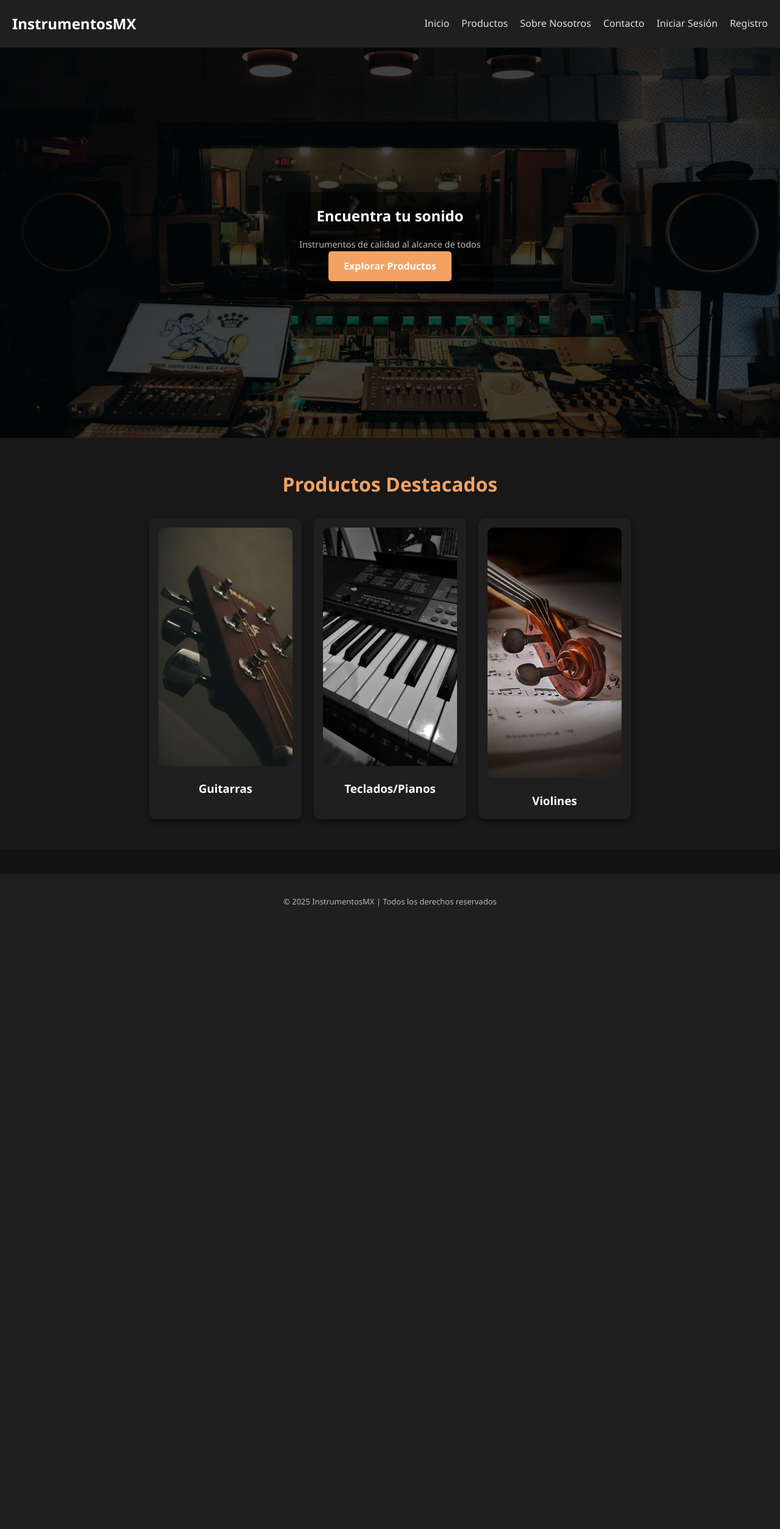
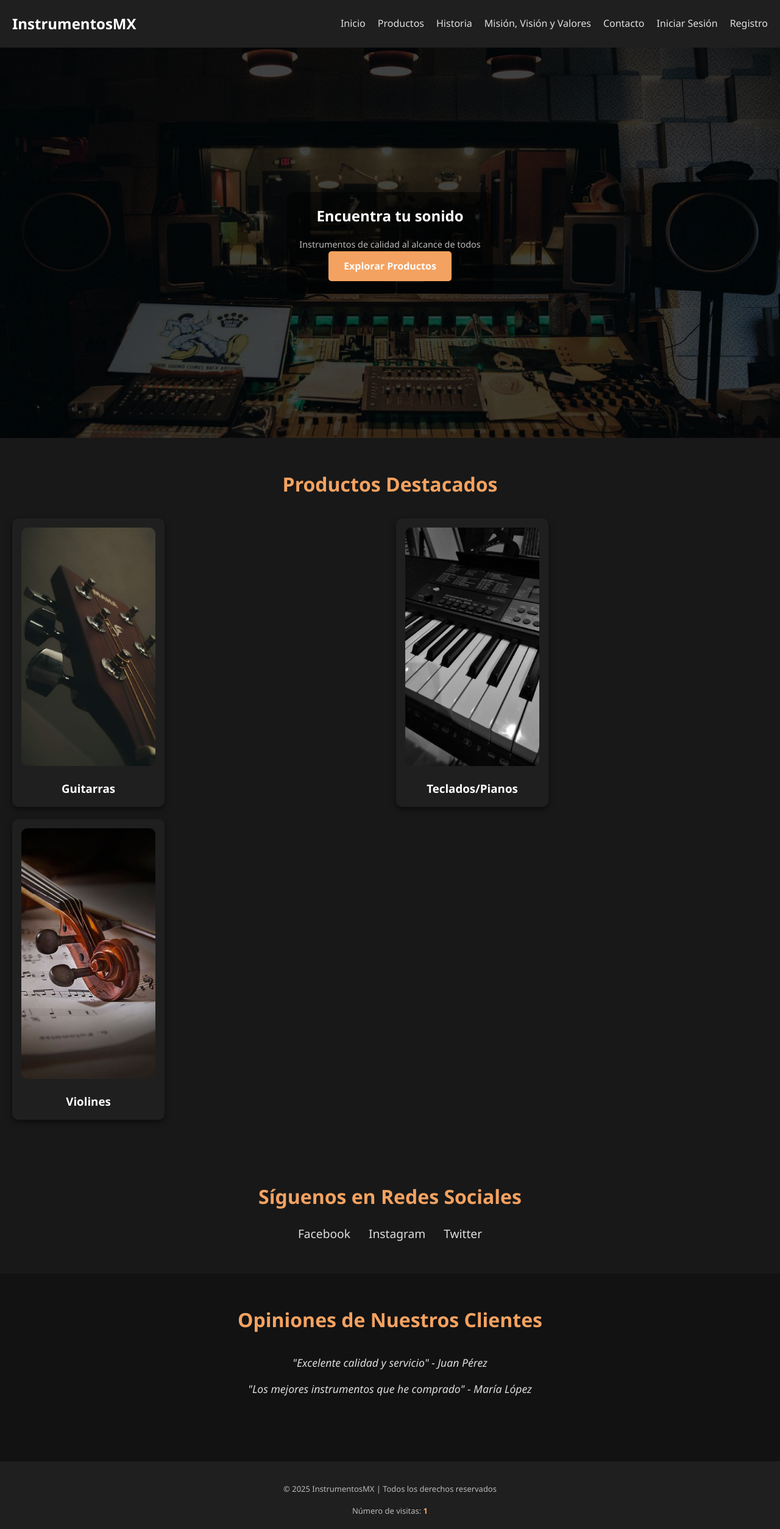
Before and after one commit to Asatoth666/Instrumentos-MX, a PHP site: page / in a window 1280 px wide. Shown: the whole page at 61% size. Before the commit the page ends 1487 px from the top, so only its background shows below. Run offline with PHP 8.4, Linux system fonts and the light colour scheme.

Commit message:
Cambio al index y a nosotros

```diff
--- /dev/null
+++ b/app.js
@@ -0,0 +1,6 @@
+// Contador de visitas (simulado con localStorage)
+const contadorVisitas = document.getElementById('contador-visitas');
+let visitas = localStorage.getItem('visitas') || 0;
+visitas++;
+localStorage.setItem('visitas', visitas);
+contadorVisitas.textContent = visitas;
--- a/css/style.css
+++ b/css/style.css
@@ -256,3 +256,127 @@ p a:hover {
     z-index: 1;
     /* se queda detrás del texto */
 }
+
+/* Redes Sociales */
+.redes-sociales {
+    padding: 50px 20px;
+    background: #181818;
+    text-align: center;
+}
+
+.redes-sociales h2 {
+    color: #f4a261;
+    margin-bottom: 20px;
+    font-size: 2em;
+}
+
+.redes-sociales ul {
+    list-style: none;
+    display: flex;
+    justify-content: center;
+    gap: 30px;
+    flex-wrap: wrap;
+}
+
+.redes-sociales a {
+    color: #e0e0e0;
+    font-size: 1.2em;
+    text-decoration: none;
+    transition: 0.3s;
+}
+
+.redes-sociales a:hover {
+    color: #f4a261;
+}
+
+/* Opiniones */
+.opiniones {
+    padding: 50px 20px;
+    background: #121212;
+    text-align: center;
+}
+
+.opiniones h2 {
+    color: #f4a261;
+    margin-bottom: 30px;
+    font-size: 2em;
+}
+
+.opiniones p {
+    font-style: italic;
+    margin-bottom: 15px;
+    color: #ddd;
+    font-size: 1.1em;
+}
+
+/* Ajustes al contador en footer */
+footer p span {
+    font-weight: bold;
+    color: #f4a261;
+}
+
+/* Lista de valores */
+.valores-lista {
+    list-style: none;
+    max-width: 700px;
+    margin: 0 auto;
+    padding: 0;
+    text-align: left;
+}
+
+.valores-lista li {
+    background: #1f1f1f;
+    margin: 10px 0;
+    padding: 15px;
+    border-radius: 8px;
+    display: flex;
+    align-items: center;
+    gap: 15px;
+    box-shadow: 0 2px 6px rgba(0,0,0,0.4);
+    transition: transform 0.2s;
+}
+
+.valores-lista li span {
+    font-size: 1.5em;
+}
+
+.valores-lista li:hover {
+    transform: translateX(5px);
+    background: #2b2b2b;
+}
+
+/* Hero con video */
+.hero {
+    position: relative;
+    height: 80vh;
+    display: flex;
+    justify-content: center;
+    align-items: center;
+    text-align: center;
+    color: #fff;
+    overflow: hidden;
+}
+
+.hero-video {
+    position: absolute;
+    top: 0;
+    left: 0;
+    width: 100%;
+    height: 100%;
+    object-fit: cover; /* cubre toda la pantalla */
+    z-index: 0;
+}
+
+.hero .overlay {
+    position: relative;
+    z-index: 1;
+    background: rgba(0, 0, 0, 0.5); /* capa oscura encima del video */
+    padding: 20px;
+    border-radius: 10px;
+}
+
+.cards {
+    display: grid;
+    grid-template-columns: repeat(2, 1fr);
+    gap: 20px;
+}
--- a/index.html
+++ b/index.html
@@ -16,7 +16,8 @@
             <ul>
                 <li><a href="index.html">Inicio</a></li>
                 <li><a href="productos.html">Productos</a></li>
-                <li><a href="nosotros.html">Sobre Nosotros</a></li>
+                <li><a href="nosotros.html">Historia</a></li>
+                <li><a href="mision-vision.html">Misión, Visión y Valores</a></li>
                 <li><a href="contacto.html">Contacto</a></li>
                 <li><a href="login.html">Iniciar Sesión</a></li>
                 <li><a href="registro.html">Registro</a></li>
@@ -35,7 +36,7 @@
 
 
     <!-- Sección destacada -->
-    <section class="destacados">
+    <section class="destacados" id="productos">
         <h2>Productos Destacados</h2>
         <div class="cards">
             <div class="card">
@@ -53,12 +54,31 @@
         </div>
     </section>
 
+    <!-- Redes Sociales -->
+    <section class="redes-sociales">
+        <h2>Síguenos en Redes Sociales</h2>
+        <ul>
+            <li><a href="https://facebook.com" target="_blank">Facebook</a></li>
+            <li><a href="https://instagram.com" target="_blank">Instagram</a></li>
+            <li><a href="https://twitter.com" target="_blank">Twitter</a></li>
+        </ul>
+    </section>
+
+    <!-- Opiniones -->
+    <section class="opiniones">
+        <h2>Opiniones de Nuestros Clientes</h2>
+        <p>"Excelente calidad y servicio" - Juan Pérez</p>
+        <p>"Los mejores instrumentos que he comprado" - María López</p>
+    </section>
+
     <!-- Footer -->
     <footer>
         <p>© 2025 InstrumentosMX | Todos los derechos reservados</p>
+        <p>Número de visitas: <span id="contador-visitas">0</span></p>
     </footer>
 
     <script>
+        // Cambiador de fondo en Hero
         const hero = document.querySelector('.hero');
         const images = [
             'img/ecenario.jpg',
@@ -73,14 +93,21 @@
 
         function changeBackground() {
             hero.style.backgroundImage = `url(${images[current]})`;
-            current = (current + 1) % images.length; // reinicia en bucle
+            hero.style.backgroundSize = "cover";
+            hero.style.backgroundPosition = "center";
+            current = (current + 1) % images.length;
         }
 
-        // Cambia cada 5 segundos
         changeBackground();
         setInterval(changeBackground, 5000);
+
+        // Contador de visitas
+        const contadorVisitas = document.getElementById('contador-visitas');
+        let visitas = localStorage.getItem('visitas') || 0;
+        visitas++;
+        localStorage.setItem('visitas', visitas);
+        contadorVisitas.textContent = visitas;
     </script>
-
 </body>
 
 </html>
```
Also changed, not shown: nosotros.html (+119 -0 lines), 2 other files.
